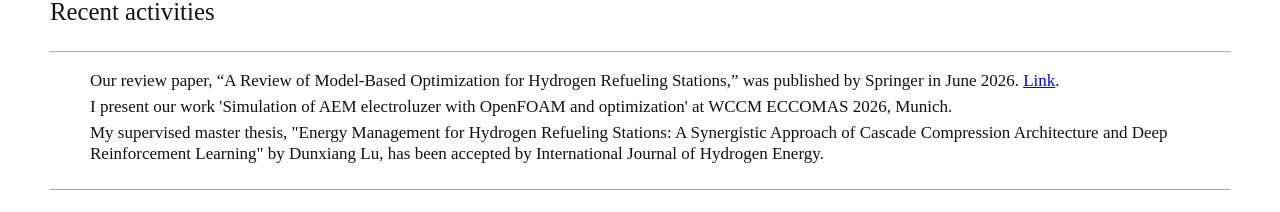
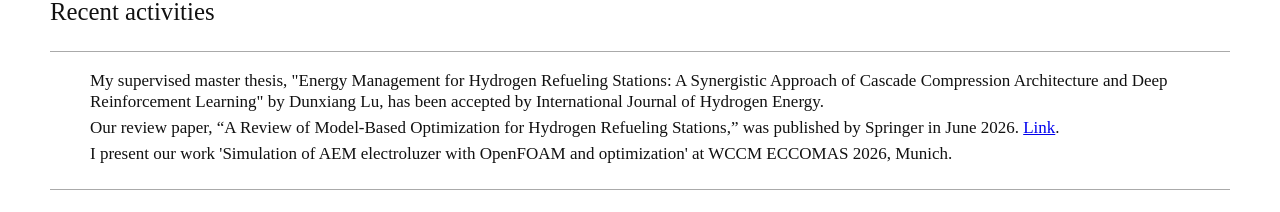
Before and after one commit to Proskahn/KangPage, a Next.js app: page / in a window 1280 px wide. Shown: the part 355-567 px from the top of the page. Built offline with nearby package versions, Linux system fonts and the light colour scheme.

Commit message:
put latest news in the first

```diff
--- a/app/page.tsx
+++ b/app/page.tsx
@@ -83,6 +83,9 @@ export default function Home() {
         <hr />
         <ul>
           <li>
+            My supervised master thesis, "Energy Management for Hydrogen Refueling Stations: A Synergistic Approach of Cascade Compression Architecture and Deep Reinforcement Learning" by Dunxiang Lu, has been accepted by International Journal of Hydrogen Energy.
+          </li>
+          <li>
             Our review paper, “A Review of Model-Based Optimization for Hydrogen
             Refueling Stations,” was published by Springer in June 2026. {" "}
             <a href="https://link.springer.com/chapter/10.1007/978-3-032-21893-3_17">
@@ -93,9 +96,7 @@ export default function Home() {
           <li>
             I present our work 'Simulation of AEM electroluzer with OpenFOAM and optimization' at WCCM ECCOMAS 2026, Munich.
           </li>
-          <li>
-            My supervised master thesis, "Energy Management for Hydrogen Refueling Stations: A Synergistic Approach of Cascade Compression Architecture and Deep Reinforcement Learning" by Dunxiang Lu, has been accepted by International Journal of Hydrogen Energy.
-          </li>
+
         </ul>
       </section>
 
```
